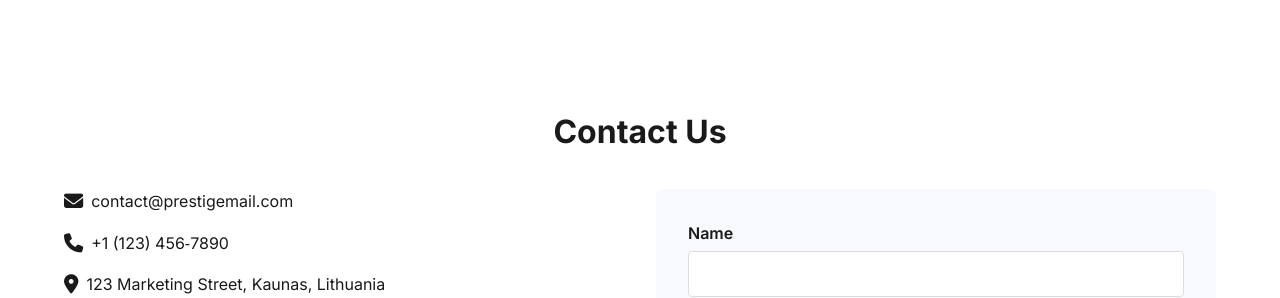
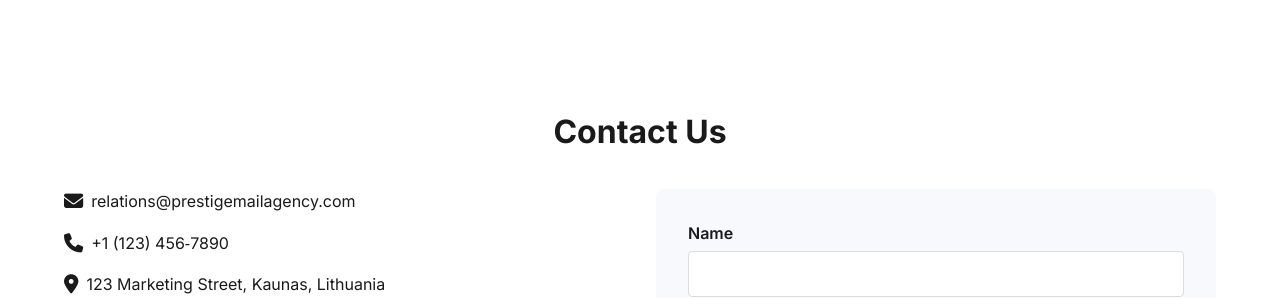
Before and after one commit to cc28281/prestigemail, a plain HTML site: page index.html in a window 1280 px wide. Shown: the part 2318-2616 px from the top of the page. Drawn offline with Linux system fonts and the light colour scheme.

Commit message:
Update index.html

```diff
--- a/index.html
+++ b/index.html
@@ -161,7 +161,7 @@
         <h2>Contact Us</h2>
         <div class="contact-wrapper">
           <div class="contact-info">
-            <p><i class="fa-solid fa-envelope"></i> contact@prestigemail.com</p>
+            <p><i class="fa-solid fa-envelope"></i> relations@prestigemailagency.com</p>
             <p><i class="fa-solid fa-phone"></i> +1 (123) 456‑7890</p>
             <p><i class="fa-solid fa-location-dot"></i> 123 Marketing Street,
               Kaunas, Lithuania</p>
```
